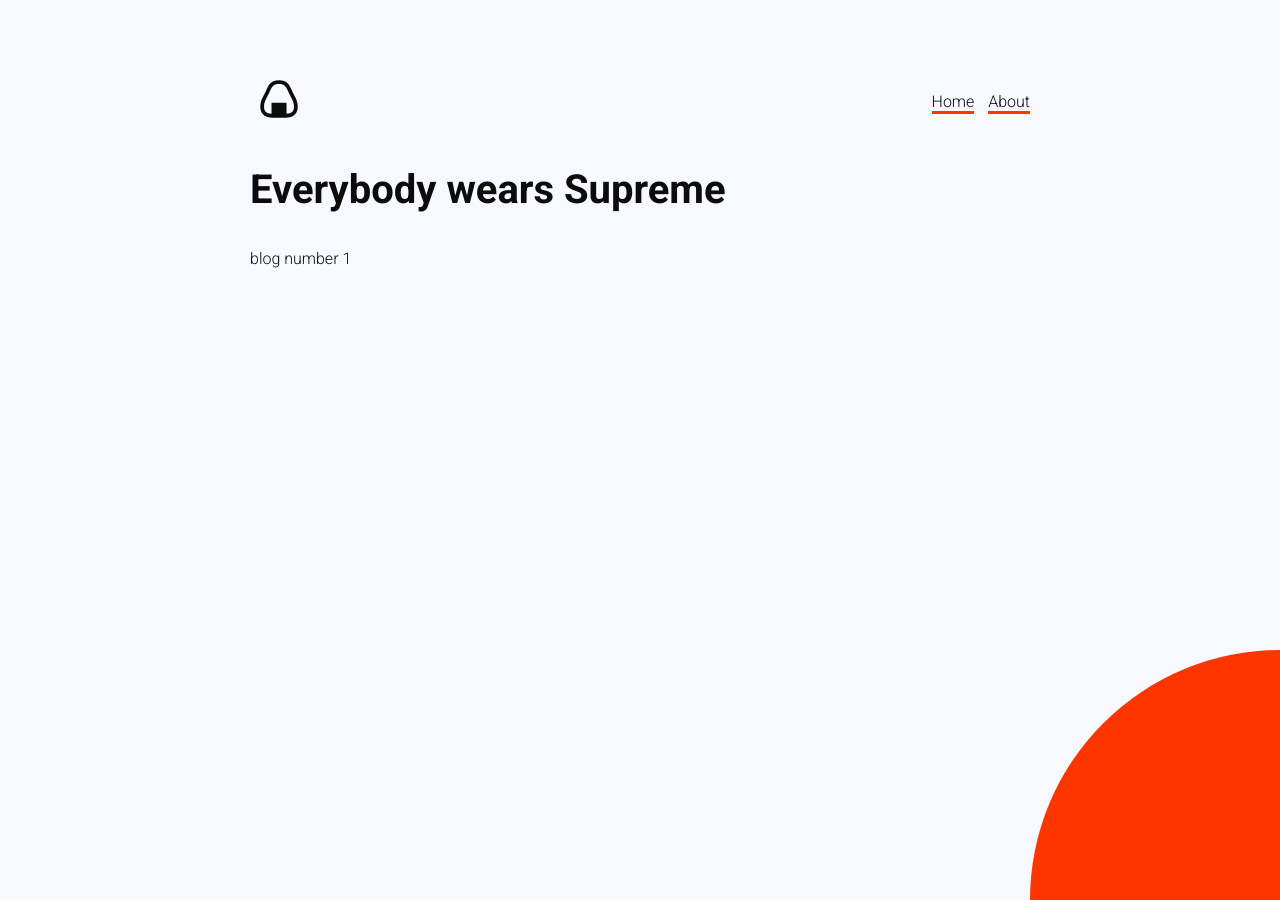
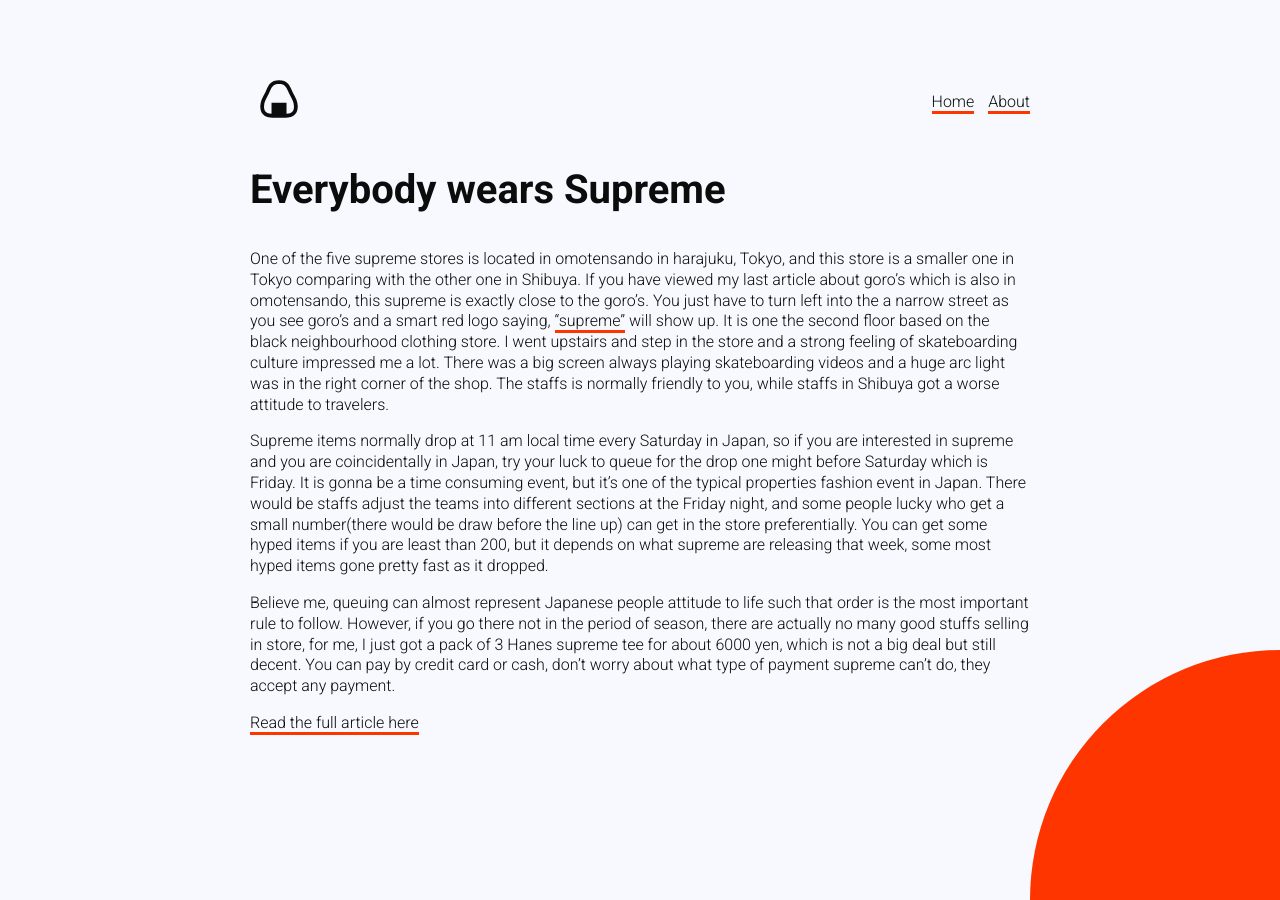
Before and after one commit to brandtolsen/anightinjapan, a Jekyll site: the page built from _posts/2020-11-17-everybody-wears-supreme.markdown, in a window 1280 px wide. Built offline with Jekyll 4.4.1, drawn with Linux system fonts in a browser that asks for light colours.

Commit message:
Updated Everybody Wears Supreme

```diff
--- a/_posts/2020-11-17-everybody-wears-supreme.markdown
+++ b/_posts/2020-11-17-everybody-wears-supreme.markdown
@@ -5,4 +5,10 @@
   and this store is a smaller one in Tokyo comparing with the other one in Shibuya.
 ---
 
-blog number 1
+One of the five supreme stores is located in omotensando in harajuku, Tokyo, and this store is a smaller one in Tokyo comparing with the other one in Shibuya. If you have viewed my last article about goro's which is also in omotensando, this supreme is exactly close to the goro's. You just have to turn left into the a narrow street as you see goro's and a smart red logo saying, ["supreme"](https://www.supremenewyork.com/) will show up. It is one the second floor based on the black neighbourhood clothing store. I went upstairs and step in the store and a strong feeling of skateboarding culture impressed me a lot. There was a big screen always playing skateboarding videos and a huge arc light was in the right corner of the shop. The staffs is normally friendly to you, while staffs in Shibuya got a worse attitude to travelers.
+
+Supreme items normally drop at 11 am local time every Saturday in Japan, so if you are interested in supreme and you are coincidentally in Japan, try your luck to queue for the drop one might before Saturday which is Friday. It is gonna be a time consuming event, but it's one of the typical properties fashion event in Japan. There would be staffs adjust the teams into different sections at the Friday night, and some people lucky who get a small number(there would be draw before the line up) can get in the store preferentially. You can get some hyped  items if you are least than 200, but it depends on what supreme are releasing that week, some most hyped items gone pretty fast as it dropped.
+
+Believe me, queuing can almost represent Japanese people attitude to life such that order is the most important rule to follow. However, if you go there not in the period of season, there are actually no many good stuffs selling in store, for me, I just got a pack of 3 Hanes supreme tee for about 6000 yen, which is not a big deal but still decent. You can pay by credit card or cash, don't worry about what type of payment supreme can't do, they accept any payment.
+
+[Read the full article here](https://www.tokyocreative.com/articles/19065-experience-in-supreme-harajuku-tokyo-and-osaka)
```
